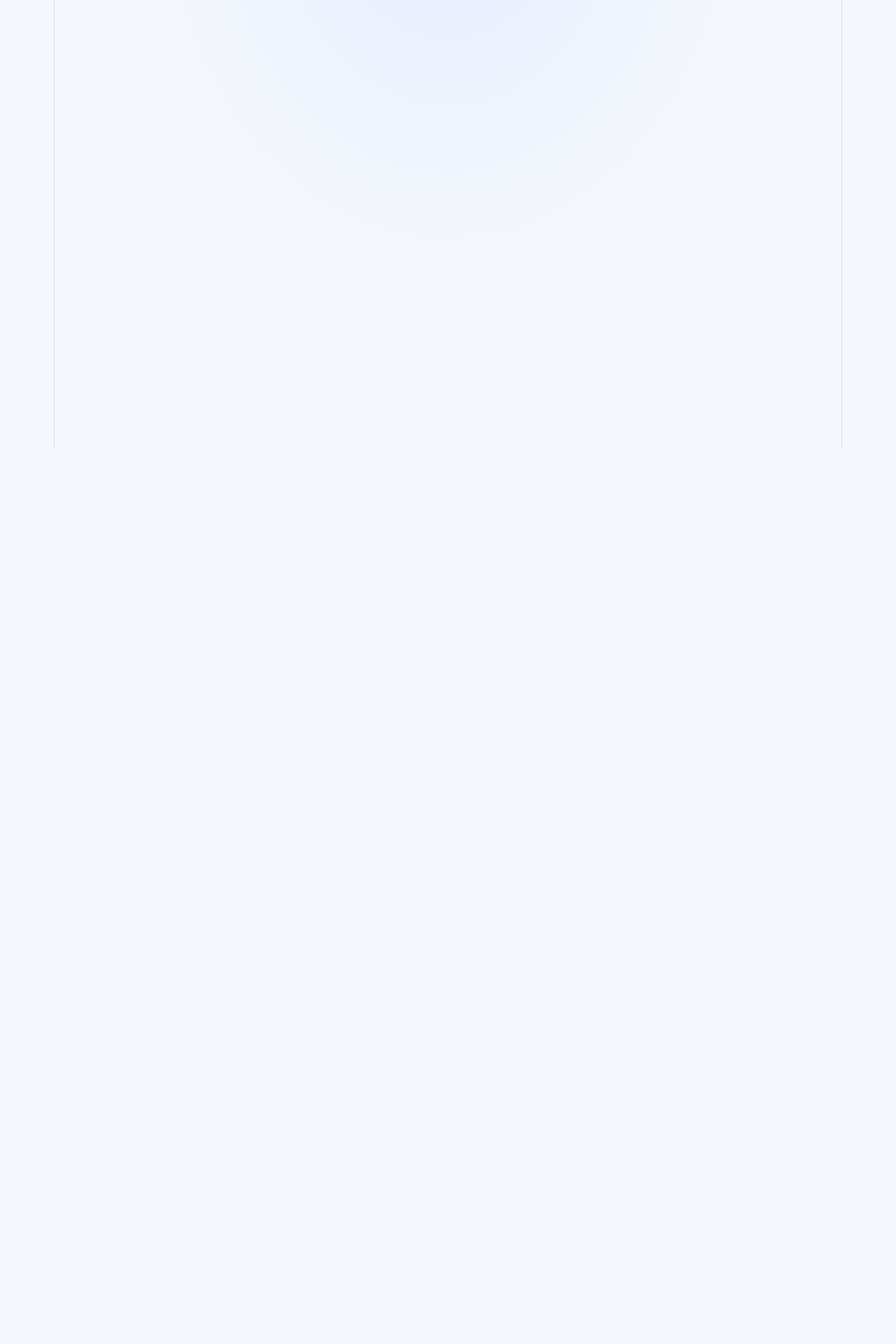
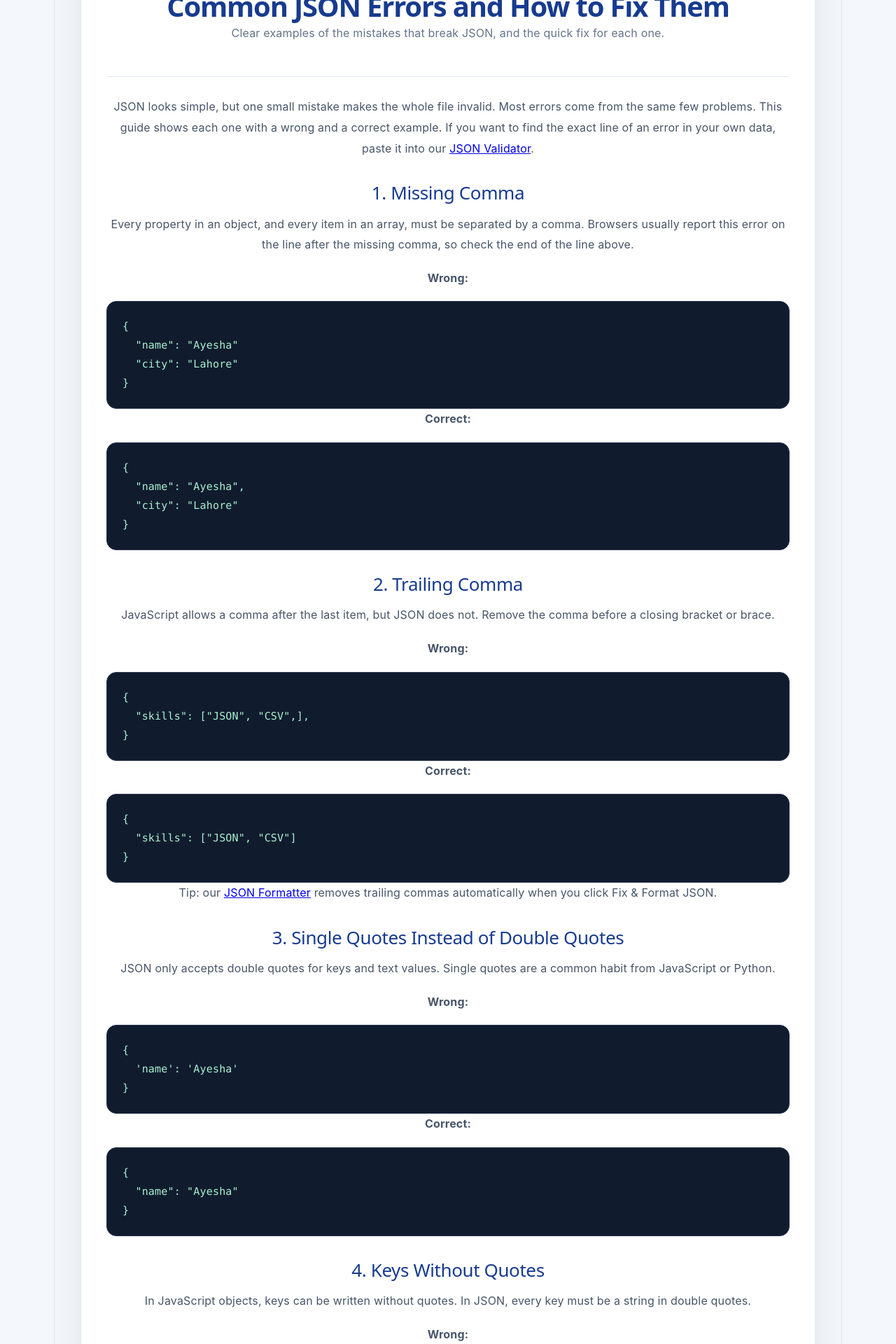
Before and after one commit to mariabk003-MS/online-json-formatter, a React (Vite) app: page /common-json-errors in a window 1280 px wide. Before the commit this address had no page. Shown: the part 160-2080 px from the top of the page at 70% size. Before the commit the page ends 800 px from the top, so only its background shows below. Built offline with nearby package versions, Linux system fonts and the light colour scheme.

Commit message:
Add Common JSON Errors guide with examples

```diff
--- a/src/About.jsx
+++ b/src/About.jsx
@@ -63,6 +63,8 @@ function About() {
         {' | '}
         <a href="/json-validator">JSON Validator</a>
         {' | '}
+        <a href="/common-json-errors">JSON Errors Guide</a>
+        {' | '}
         <a href="/privacy-policy">Privacy Policy</a>
       </footer>
     </div>
--- a/src/App.jsx
+++ b/src/App.jsx
@@ -296,6 +296,8 @@ function App() {
         {' | '}
         <a href="/json-validator">JSON Validator</a>
         {' | '}
+        <a href="/common-json-errors">JSON Errors Guide</a>
+        {' | '}
         <a href="/privacy-policy">Privacy Policy</a>
       </footer>
     </div>
--- a/src/CsvToJson.jsx
+++ b/src/CsvToJson.jsx
@@ -357,6 +357,8 @@ function CsvToJson() {
         {' | '}
         <a href="/json-validator">JSON Validator</a>
         {' | '}
+        <a href="/common-json-errors">JSON Errors Guide</a>
+        {' | '}
         <a href="/privacy-policy">Privacy Policy</a>
       </footer>
     </div>
--- /dev/null
+++ b/src/JsonErrorsGuide.jsx
@@ -0,0 +1,225 @@
+import './App.css'
+import NavBar from './NavBar.jsx'
+
+function ErrorExample({ wrong, right }) {
+  return (
+    <>
+      <p><strong>Wrong:</strong></p>
+      <pre className="result-output">{wrong}</pre>
+      <p><strong>Correct:</strong></p>
+      <pre className="result-output">{right}</pre>
+    </>
+  )
+}
+
+function JsonErrorsGuide() {
+  return (
+    <div className="app">
+      <NavBar />
+      <h1>Common JSON Errors and How to Fix Them</h1>
+      <p>Clear examples of the mistakes that break JSON, and the quick fix for each one.</p>
+
+      <section className="seo-content">
+        <p>
+          JSON looks simple, but one small mistake makes the whole file
+          invalid. Most errors come from the same few problems. This guide
+          shows each one with a wrong and a correct example. If you want to
+          find the exact line of an error in your own data, paste it into
+          our <a href="/json-validator">JSON Validator</a>.
+        </p>
+
+        <h2>1. Missing Comma</h2>
+        <p>
+          Every property in an object, and every item in an array, must be
+          separated by a comma. Browsers usually report this error on the
+          line after the missing comma, so check the end of the line above.
+        </p>
+        <ErrorExample
+          wrong={`{
+  "name": "Ayesha"
+  "city": "Lahore"
+}`}
+          right={`{
+  "name": "Ayesha",
+  "city": "Lahore"
+}`}
+        />
+
+        <h2>2. Trailing Comma</h2>
+        <p>
+          JavaScript allows a comma after the last item, but JSON does not.
+          Remove the comma before a closing bracket or brace.
+        </p>
+        <ErrorExample
+          wrong={`{
+  "skills": ["JSON", "CSV",],
+}`}
+          right={`{
+  "skills": ["JSON", "CSV"]
+}`}
+        />
+        <p>
+          Tip: our <a href="/">JSON Formatter</a> removes trailing commas
+          automatically when you click Fix &amp; Format JSON.
+        </p>
+
+        <h2>3. Single Quotes Instead of Double Quotes</h2>
+        <p>
+          JSON only accepts double quotes for keys and text values. Single
+          quotes are a common habit from JavaScript or Python.
+        </p>
+        <ErrorExample
+          wrong={`{
+  'name': 'Ayesha'
+}`}
+          right={`{
+  "name": "Ayesha"
+}`}
+        />
+
+        <h2>4. Keys Without Quotes</h2>
+        <p>
+          In JavaScript objects, keys can be written without quotes. In JSON,
+          every key must be a string in double quotes.
+        </p>
+        <ErrorExample
+          wrong={`{
+  name: "Ayesha",
+  age: 25
+}`}
+          right={`{
+  "name": "Ayesha",
+  "age": 25
+}`}
+        />
+        <h2>5. Comments in JSON</h2>
+        <p>
+          Standard JSON does not support comments of any kind. Remove them,
+          or store the note as a normal property if you need to keep it.
+        </p>
+        <ErrorExample
+          wrong={`{
+  // user details
+  "name": "Ayesha"
+}`}
+          right={`{
+  "note": "user details",
+  "name": "Ayesha"
+}`}
+        />
+
+        <h2>6. Missing or Mismatched Brackets</h2>
+        <p>
+          Every opening brace must have a closing brace, and every opening
+          square bracket must have a closing square bracket. This often
+          happens when copying only part of a file.
+        </p>
+        <ErrorExample
+          wrong={`{
+  "skills": ["JSON", "CSV"
+}`}
+          right={`{
+  "skills": ["JSON", "CSV"]
+}`}
+        />
+
+        <h2>7. Invalid Values</h2>
+        <p>
+          JSON only allows strings, numbers, true, false, null, objects, and
+          arrays. Values like undefined or NaN are not allowed, and true,
+          false, and null must be written in lowercase.
+        </p>
+        <ErrorExample
+          wrong={`{
+  "active": True,
+  "score": NaN,
+  "phone": undefined
+}`}
+          right={`{
+  "active": true,
+  "score": null,
+  "phone": null
+}`}
+        />
+
+        <h2>8. Unescaped Quotes and Backslashes</h2>
+        <p>
+          A double quote inside a text value must be written with a backslash
+          before it, and a backslash itself must be written twice. Windows
+          file paths are a very common cause of this error.
+        </p>
+        <ErrorExample
+          wrong={`{
+  "quote": "She said "hello"",
+  "path": "C:\\new\\data.json"
+}`}
+          right={`{
+  "quote": "She said \\"hello\\"",
+  "path": "C:\\\\new\\\\data.json"
+}`}
+        />
+
+        <h2>9. Numbers With Leading Zeros</h2>
+        <p>
+          Numbers in JSON cannot start with a zero, unless the number is
+          exactly 0 or a decimal like 0.5. Store values such as ZIP codes or
+          phone numbers as text instead.
+        </p>
+        <ErrorExample
+          wrong={`{
+  "code": 007
+}`}
+          right={`{
+  "code": "007"
+}`}
+        />
+        <h2>How to Find JSON Errors Quickly</h2>
+        <ol>
+          <li>Paste your data into the <a href="/json-validator">JSON Validator</a>.</li>
+          <li>Read the line and column number of the error.</li>
+          <li>Check the end of the line above as well, especially for missing commas.</li>
+          <li>Fix the problem and validate again until the JSON is valid.</li>
+          <li>Use the <a href="/">JSON Formatter</a> to make the result easy to read.</li>
+        </ol>
+
+        <h2>Frequently Asked Questions</h2>
+
+        <h3>Why does the error point to the wrong line?</h3>
+        <p>
+          The parser only notices a problem when it reads something it does
+          not expect. For a missing comma, that is usually the start of the
+          next line, so the real mistake is often on the line before.
+        </p>
+
+        <h3>Is JSON the same as a JavaScript object?</h3>
+        <p>
+          No. JSON is stricter. It needs double quotes, does not allow
+          comments or trailing commas, and only supports a few value types.
+        </p>
+
+        <h3>Can I convert fixed JSON to a spreadsheet?</h3>
+        <p>
+          Yes. Once your JSON is valid, use the{' '}
+          <a href="/json-to-csv">JSON to CSV Converter</a> to open it in Excel
+          or Google Sheets.
+        </p>
+      </section>
+
+      <footer className="site-footer">
+        <a href="/">JSON Formatter</a>
+        {' | '}
+        <a href="/json-validator">JSON Validator</a>
+        {' | '}
+        <a href="/json-to-csv">JSON to CSV Converter</a>
+        {' | '}
+        <a href="/csv-to-json">CSV to JSON Converter</a>
+        {' | '}
+        <a href="/about">About</a>
+        {' | '}
+        <a href="/privacy-policy">Privacy Policy</a>
+      </footer>
+    </div>
+  )
+}
+
+export default JsonErrorsGuide
--- a/src/JsonToCsv.jsx
+++ b/src/JsonToCsv.jsx
@@ -290,6 +290,8 @@ function JsonToCsv() {
         {' | '}
         <a href="/json-validator">JSON Validator</a>
         {' | '}
+        <a href="/common-json-errors">JSON Errors Guide</a>
+        {' | '}
         <a href="/privacy-policy">Privacy Policy</a>
       </footer>
     </div>
--- a/src/JsonValidator.jsx
+++ b/src/JsonValidator.jsx
@@ -205,6 +205,10 @@ function JsonValidator() {
           <li>Comments, which are not allowed in standard JSON.</li>
           <li>Missing closing bracket {'}'} or ].</li>
         </ul>
+        <p>
+          See wrong and correct examples for each error in our{' '}
+          <a href="/common-json-errors">Common JSON Errors guide</a>.
+        </p>
 
         <h2>Frequently Asked Questions</h2>
 
@@ -237,6 +241,8 @@ function JsonValidator() {
         {' | '}
         <a href="/about">About</a>
         {' | '}
+        <a href="/common-json-errors">JSON Errors Guide</a>
+        {' | '}
         <a href="/privacy-policy">Privacy Policy</a>
       </footer>
     </div>
--- a/src/main.jsx
+++ b/src/main.jsx
@@ -8,6 +8,7 @@ import JsonToCsv from './JsonToCsv.jsx'
 import About from './About.jsx'
 import CsvToJson from './CsvToJson.jsx'
 import JsonValidator from './JsonValidator.jsx'
+import JsonErrorsGuide from './JsonErrorsGuide.jsx'
 
 createRoot(document.getElementById('root')).render(
   <StrictMode>
@@ -19,6 +20,7 @@ createRoot(document.getElementById('root')).render(
         <Route path="/about" element={<About />} />
         <Route path="/csv-to-json" element={<CsvToJson />} />
         <Route path="/json-validator" element={<JsonValidator />} />
+        <Route path="/common-json-errors" element={<JsonErrorsGuide />} />
       </Routes>
     </BrowserRouter>
   </StrictMode>,
--- a/vite.config.js
+++ b/vite.config.js
@@ -14,6 +14,7 @@ export default defineConfig({
         about: fileURLToPath(new URL('./about.html', import.meta.url)),
         csvToJson: fileURLToPath(new URL('./csv-to-json.html', import.meta.url)),
         jsonValidator: fileURLToPath(new URL('./json-validator.html', import.meta.url)),
+        jsonErrors: fileURLToPath(new URL('./common-json-errors.html', import.meta.url)),
       },
     },
   },
```
Also changed, not shown: common-json-errors.html (added, +18 -0 lines), vercel.json, 1 other file (tests, documents, lock files or other folders).
